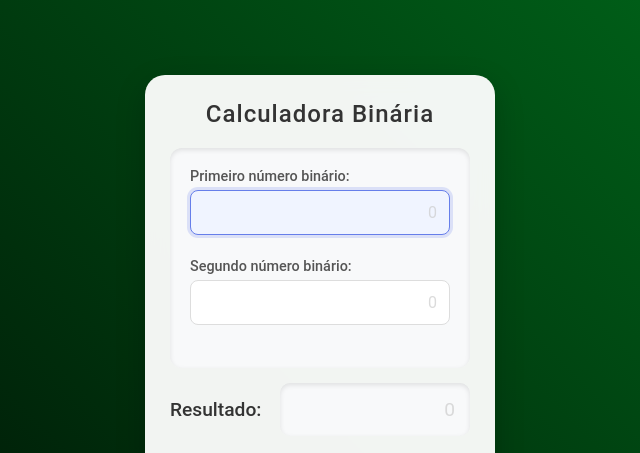
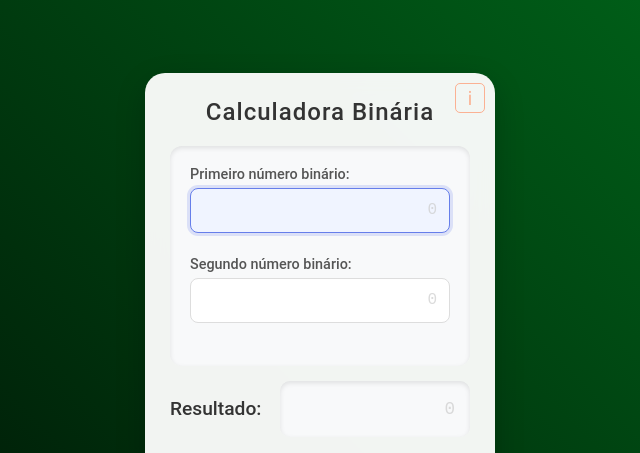
Before and after one commit to otaniel-dev/calculadora_binaria_web, a plain HTML site: page index.html in a window 1280 px wide. Shown: the top 453 px of the page, 320-960 px from the left. Drawn offline with Linux system fonts and the light colour scheme.

Commit message:
Ajustes na exibição do resultado

```diff
--- a/index.html
+++ b/index.html
@@ -8,6 +8,7 @@
 </head>
 <body>
     <div class="container">
+        <div class="about-button" onclick="showAbout()">ℹ</div>
         <h1>Calculadora Binária</h1>
 
         <div class="display">
@@ -87,6 +88,10 @@
             // Limpar o resultado
             document.getElementById("resultado").textContent = '';
         }
+
+        // Função para mostrar informações sobre a calculadora
+        function showAbout() {
+        }
     </script>
 </body>
 </html>
--- a/style.css
+++ b/style.css
@@ -22,6 +22,7 @@ body {
     backdrop-filter: blur(10px);
     min-height: fit-content;
     height: auto;
+    position: relative;
 }
 
 h1 {
@@ -69,8 +70,9 @@ input {
     cursor: pointer;
     min-height: 45px;
     height: auto;
-    white-space: nowrap;
-    overflow-x: auto;
+    white-space: pre-wrap;
+    word-break: break-all;
+    font-family: monospace;
 }
 
 input::placeholder {
@@ -94,6 +96,19 @@ input:focus {
     outline: none;
     border-color: #667eea;
     box-shadow: 0 0 0 3px rgba(102, 126, 234, 0.2);
+}
+
+input::-webkit-scrollbar {
+    height: 6px;
+}
+
+input::-webkit-scrollbar-track {
+    background: transparent;
+}
+
+input::-webkit-scrollbar-thumb {
+    background-color: #ddd;
+    border-radius: 3px;
 }
 
 .buttons {
@@ -189,7 +204,7 @@ button:active {
     padding: 15px;
     border-radius: 10px;
     text-align: right;
-    font-size: 1.2rem;
+    font-size: 1.1rem;
     min-height: 50px;
     height: auto;
     flex-grow: 1;
@@ -197,9 +212,24 @@ button:active {
     align-items: center;
     justify-content: flex-end;
     box-shadow: inset 0 2px 5px rgba(0, 0, 0, 0.1);
-    white-space: nowrap;
-    overflow-x: auto;
+    white-space: pre-wrap;
     word-break: break-all;
+    font-family: monospace;
+    text-align: right;
+    line-height: 1.5;
+}
+
+#resultado::-webkit-scrollbar {
+    height: 6px;
+}
+
+#resultado::-webkit-scrollbar-track {
+    background: transparent;
+}
+
+#resultado::-webkit-scrollbar-thumb {
+    background-color: #ddd;
+    border-radius: 3px;
 }
 
 #resultado:empty::before {
@@ -270,9 +300,9 @@ button:not(:nth-child(-n+4)):hover {
     box-shadow: 0 2px 3px rgba(0, 0, 0, 0.1);
 }
 
-@media (max-width: 400px) {
+@media (max-width: 450px) {
     .container {
-        width: 90%;
+        width: 95%;
         padding: 20px;
     }
 
@@ -280,4 +310,44 @@ button:not(:nth-child(-n+4)):hover {
         height: 45px;
         font-size: 1rem;
     }
+
+    #resultado {
+        font-size: 0.9rem;
+        padding: 12px;
+    }
 }
+
+/* Estilo para os créditos */
+.credits {
+    position: absolute;
+    bottom: 10px;
+    right: 10px;
+    font-size: 0.8rem;
+    color: rgba(255, 255, 255, 0.7);
+    font-style: italic;
+}
+
+/* Estilo para o botão Sobre */
+.about-button {
+    position: absolute;
+    top: 10px;
+    right: 10px;
+    font-size: 1.2rem;
+    color: rgba(255, 149, 107, 0.7);
+    cursor: pointer;
+    padding: 5px 10px;
+    border-radius: 5px;
+    transition: all 0.2s ease;
+    border: 1px solid rgba(255, 149, 107, 0.7);
+    width: 30px;
+    height: 30px;
+    display: flex;
+    align-items: center;
+    justify-content: center;
+}
+
+.about-button:hover {
+    color: rgba(255, 149, 107, 1);
+    background-color: rgba(255, 149, 107, 0.1);
+    border-color: rgba(255, 149, 107, 1);
+}
```
